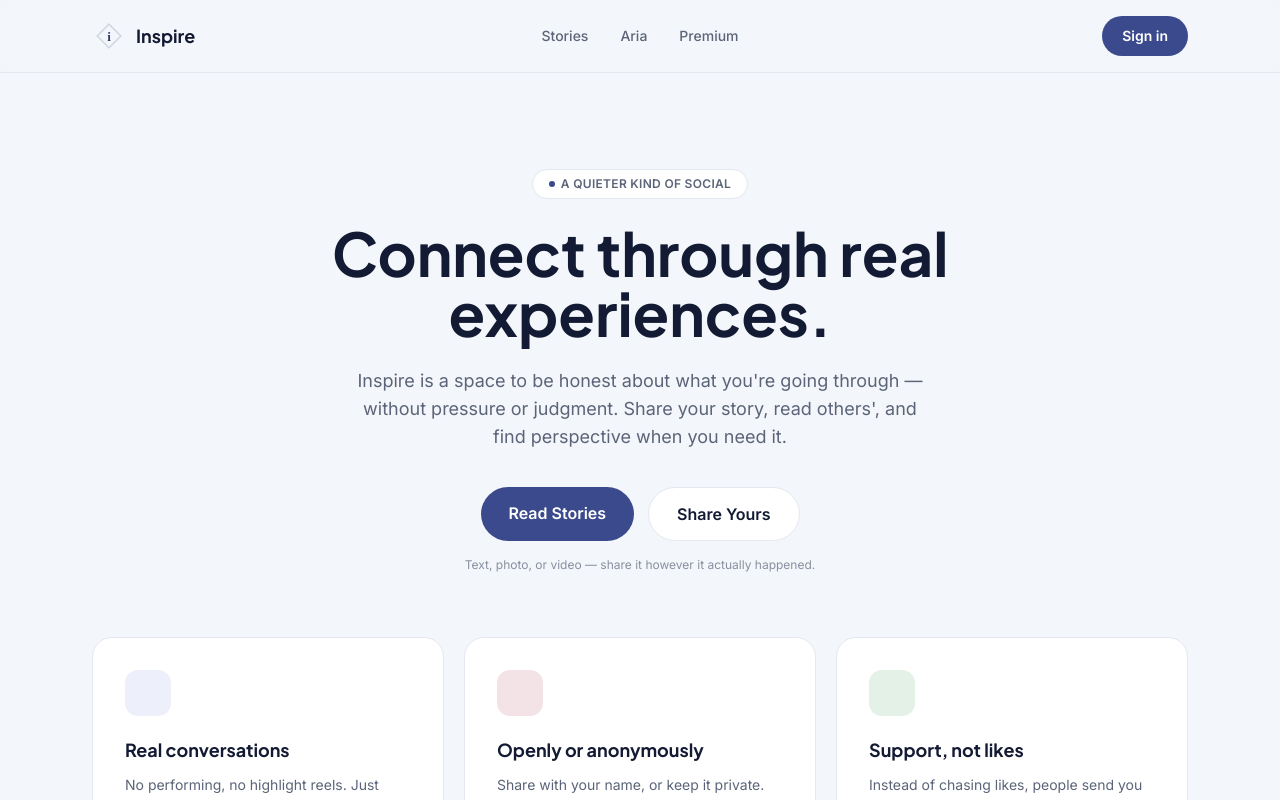
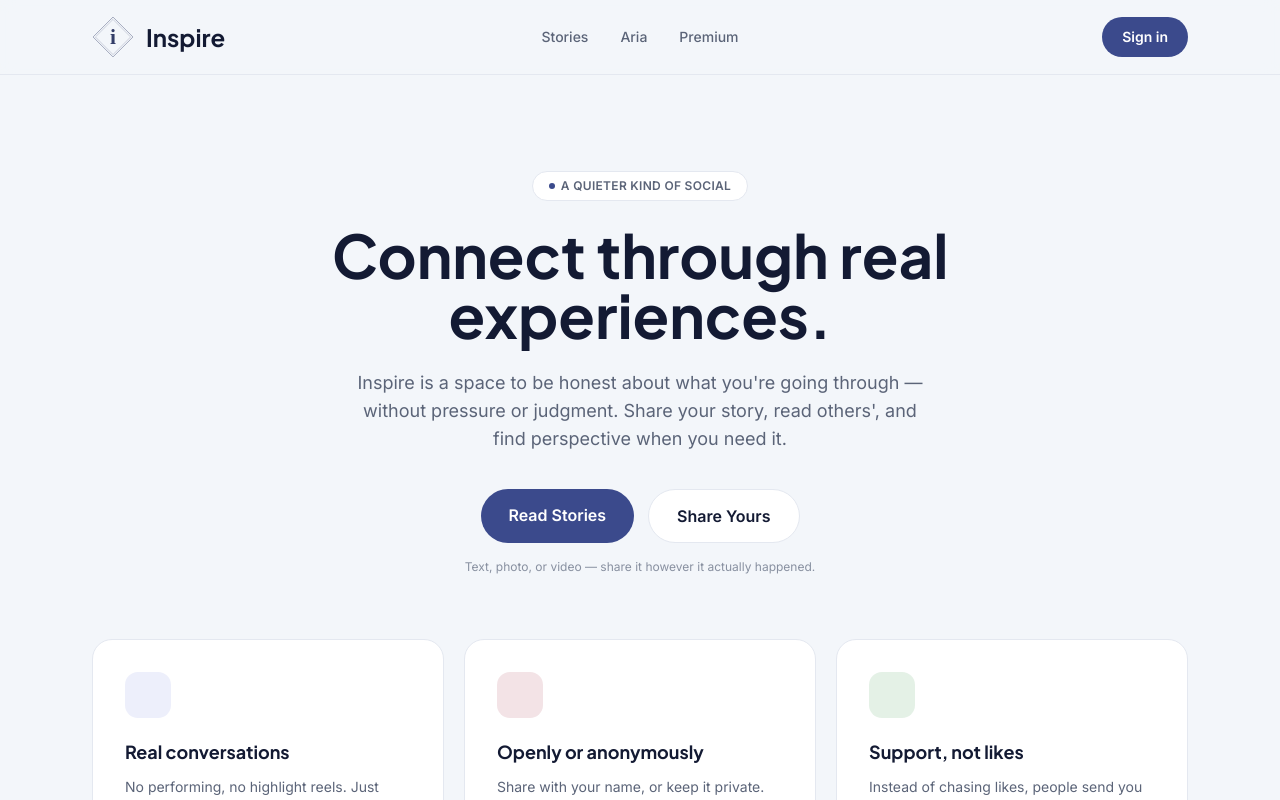
Before and after one commit to dimitrieltell-prog/Inspire, a React (Vite) app in the folder frontend/: page / in a window 1280 px wide. Shown: the top 800 px of the page. Built offline with nearby package versions, Linux system fonts and the light colour scheme; no server answers.

Commit message:
Scale up nav logo and wordmark
Crops logo.svg's empty padding so the diamond fills its frame, and
bumps the nav mark to 42px with a matching larger "Inspire" wordmark.

```diff
--- a/frontend/src/components/Nav.jsx
+++ b/frontend/src/components/Nav.jsx
@@ -9,8 +9,8 @@ export default function Nav() {
     <header className="sticky top-0 z-50 bg-bg/85 backdrop-blur border-b border-line">
       <div className="max-w-6xl mx-auto px-7 py-4 flex items-center justify-between gap-4">
         <div className="flex-1 flex">
-          <Link to="/" className="flex items-center gap-2.5 font-display font-bold text-lg">
-            <img src="/logo.svg" alt="" className="w-[34px] h-[34px]" />
+          <Link to="/" className="flex items-center gap-3 font-display font-bold text-2xl">
+            <img src="/logo.svg" alt="" className="w-[42px] h-[42px]" />
             Inspire
           </Link>
         </div>
```
Also changed, not shown: frontend/public/logo.svg.
